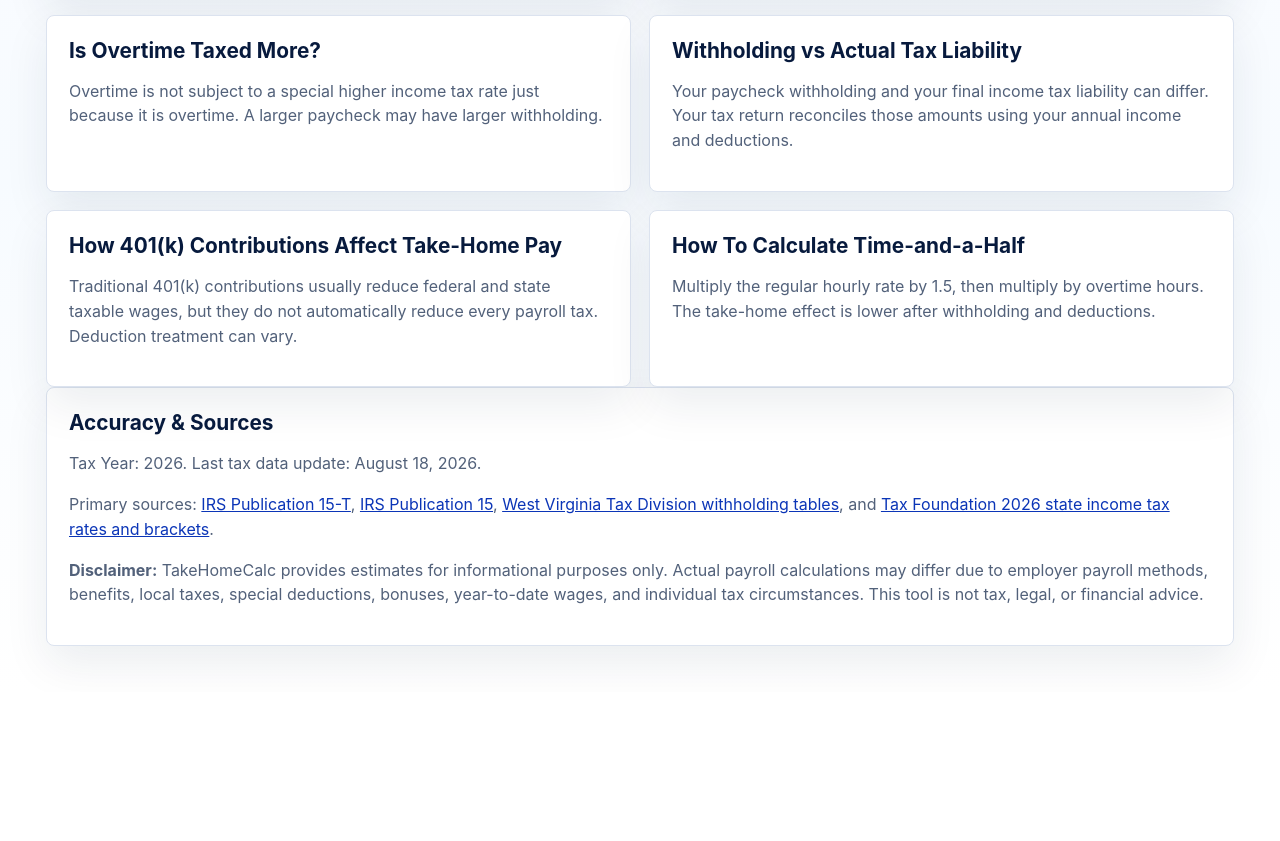
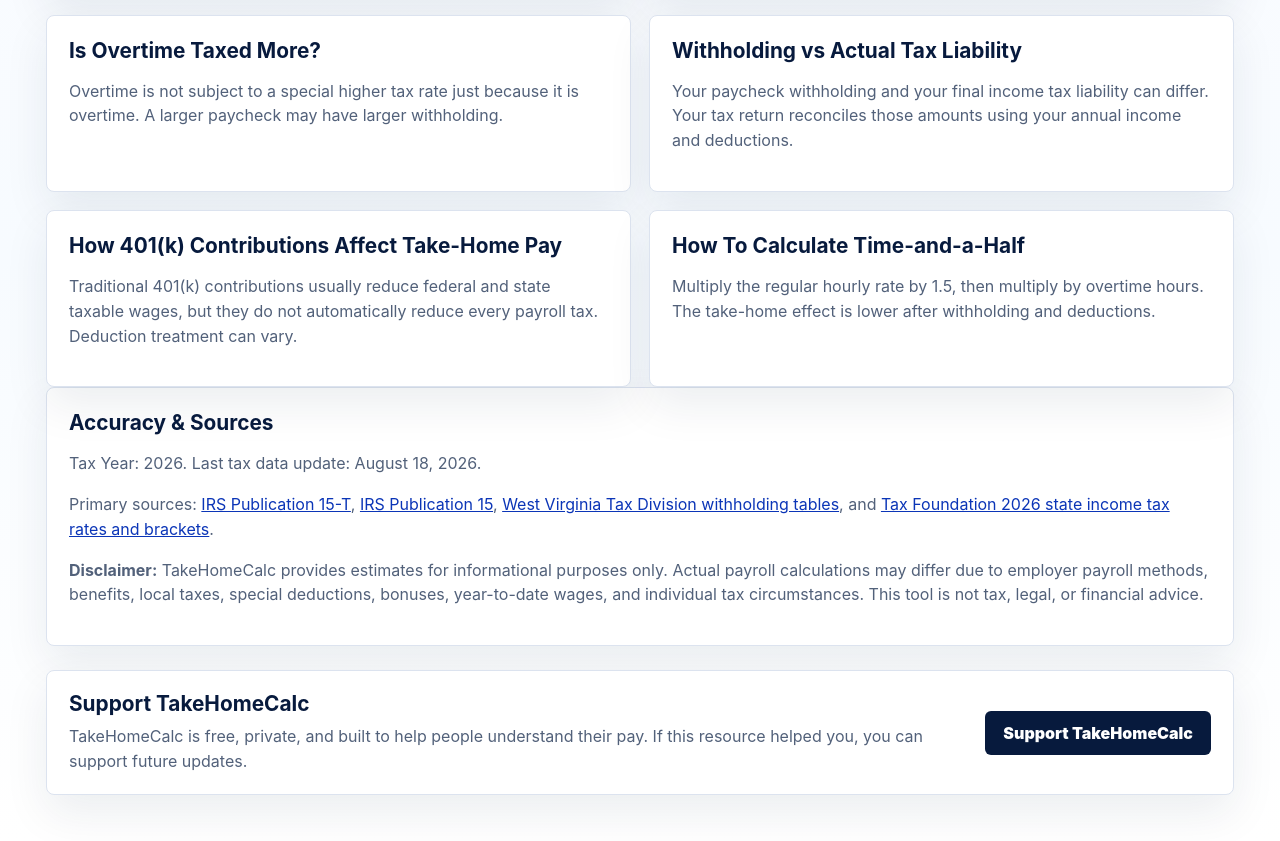
Before and after one commit to reddnbre/takehomecal, a website: page resources.html in a window 1280 px wide. Shown: the part 371-1212 px from the top of the page. Before the commit the page ends 1063 px from the top, so only its background shows below. Drawn offline with Linux system fonts and the light colour scheme.

Commit message:
Add support callout to resources page

```diff
--- a/resources.html
+++ b/resources.html
@@ -19,7 +19,7 @@
     <section class="content-grid">
       <article class="panel content-panel"><h2>How Paycheck Withholding Works</h2><p>Payroll systems estimate income tax withholding from taxable wages, pay frequency, filing status, W-4 adjustments, and tax tables. Social Security and Medicare are calculated separately.</p></article>
       <article class="panel content-panel"><h2>How Overtime Pay Works</h2><p>Most overtime is paid at time-and-a-half. This calculator compares the full paycheck before and after overtime to estimate the incremental take-home amount.</p></article>
-      <article class="panel content-panel"><h2>Is Overtime Taxed More?</h2><p>Overtime is not subject to a special higher income tax rate just because it is overtime. A larger paycheck may have larger withholding.</p></article>
+      <article class="panel content-panel"><h2>Is Overtime Taxed More?</h2><p>Overtime is not subject to a special higher tax rate just because it is overtime. A larger paycheck may have larger withholding.</p></article>
       <article class="panel content-panel"><h2>Withholding vs Actual Tax Liability</h2><p>Your paycheck withholding and your final income tax liability can differ. Your tax return reconciles those amounts using your annual income and deductions.</p></article>
       <article class="panel content-panel"><h2>How 401(k) Contributions Affect Take-Home Pay</h2><p>Traditional 401(k) contributions usually reduce federal and state taxable wages, but they do not automatically reduce every payroll tax. Deduction treatment can vary.</p></article>
       <article class="panel content-panel"><h2>How To Calculate Time-and-a-Half</h2><p>Multiply the regular hourly rate by 1.5, then multiply by overtime hours. The take-home effect is lower after withholding and deductions.</p></article>
@@ -30,6 +30,10 @@
       <p>Primary sources: <a href="https://www.irs.gov/publications/p15t">IRS Publication 15-T</a>, <a href="https://www.irs.gov/publications/p15">IRS Publication 15</a>, <a href="https://tax.wv.gov/business/withholding/pages/withholdingtaxforms.aspx">West Virginia Tax Division withholding tables</a>, and <a href="https://taxfoundation.org/data/all/state/state-income-tax-rates-2026/">Tax Foundation 2026 state income tax rates and brackets</a>.</p>
       <p><strong>Disclaimer:</strong> TakeHomeCalc provides estimates for informational purposes only. Actual payroll calculations may differ due to employer payroll methods, benefits, local taxes, special deductions, bonuses, year-to-date wages, and individual tax circumstances. This tool is not tax, legal, or financial advice.</p>
     </section>
+    <section class="panel support-panel">
+      <div><h2>Support TakeHomeCalc</h2><p>TakeHomeCalc is free, private, and built to help people understand their pay. If this resource helped you, you can support future updates.</p></div>
+      <a class="support-button" href="https://www.buymeacoffee.com/reddnbre" target="_blank" rel="noopener">Support TakeHomeCalc</a>
+    </section>
   </main>
 </body>
 </html>
```
